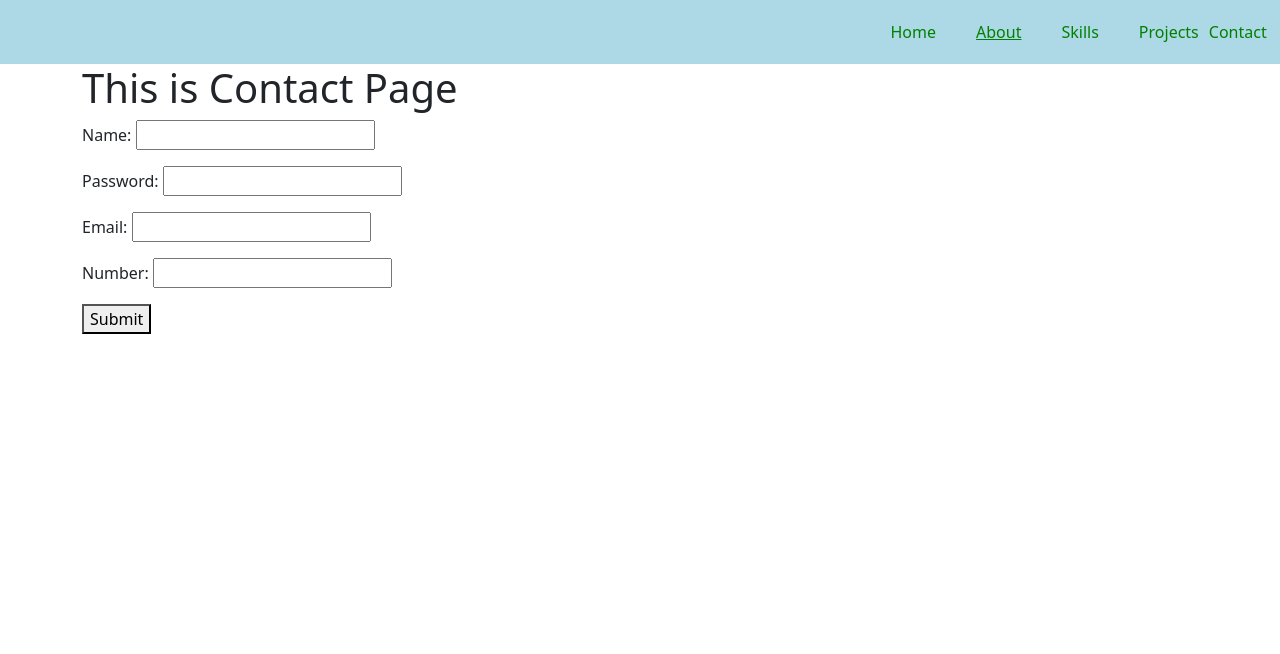
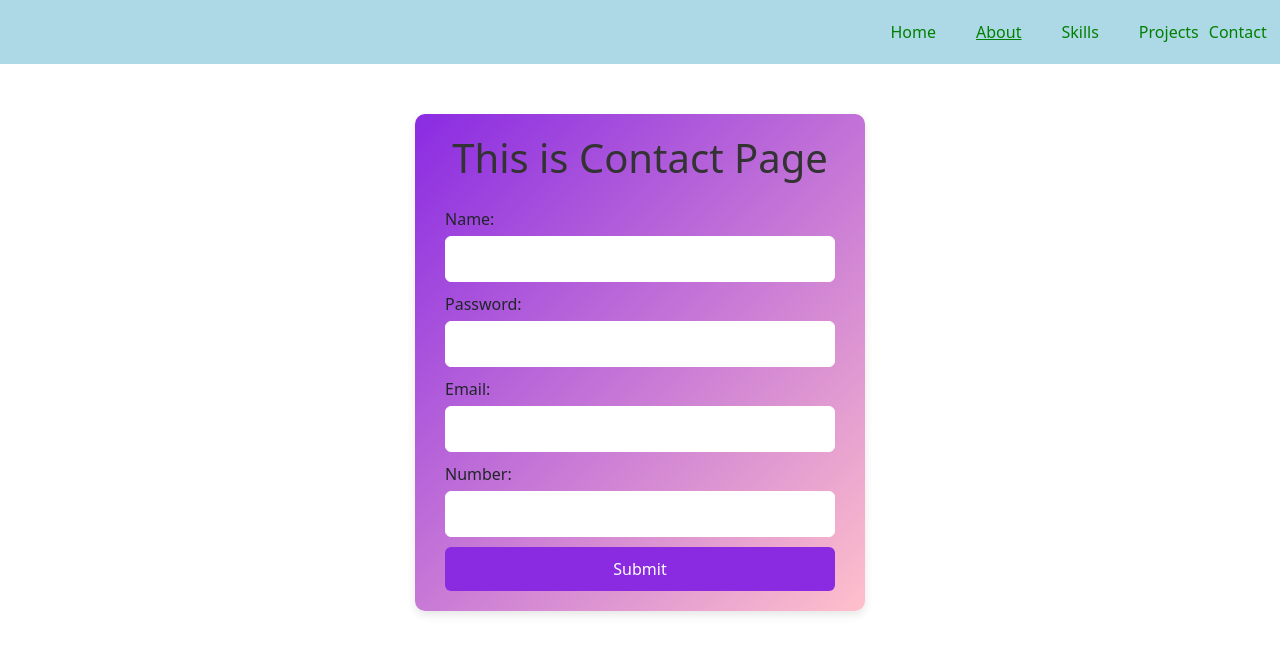
Before and after one commit to KalyaniThurlu/ReactTopics, a React (Vite) app: page /Contact in a window 1280 px wide. Shown: the top 654 px of the page. Built offline with nearby package versions, Linux system fonts and the light colour scheme.

Commit message:
Kalyani Thurlu |09/08/2025

```diff
--- a/src/portpolio/Contact.css
+++ b/src/portpolio/Contact.css
@@ -1,23 +1,60 @@
+
+
+
+
 
 .container {
-  max-width: 500px;
-  margin: auto;
-  padding: 20px;
+  max-width: 450px;
+  margin: 50px auto;
+  background: linear-gradient(135deg,blueviolet,pink);
+  padding: 20px 30px;
+  border-radius: 10px;
+  box-shadow: 0 4px 10px rgba(0, 0, 0, 0.1);
 }
 
-input {
-  width: 100%;
-  padding: 8px;
-  margin-top: 4px;
-  margin-bottom: 8px;
-  border-radius: 5px;
-  border: 1px solid white;
+
+
+h1 {
+  text-align: center;
+  margin-bottom: 25px;
+  color: #333;
 }
 
+
+
+input[type="text"],
+input[type="password"],
+input[type="email"] {
+  width: 100%;
+  padding: 10px;
+  margin-top: 5px;
+  border: 1px solid white;
+  border-radius: 6px;
+  outline: none;
+  transition: border-color 0.3s ease;
+}
+
+input:focus {
+  border-color: #007bff;
+  box-shadow: 0 0 5px rgba(0, 123, 255, 0.3);
+}
+
+/* Error messages */
+p {
+  margin: 5px 0 10px 0;
+  font-size: 1rem;
+}
+
+
+
 .btn {
-  padding: 8px 16px;
-  background-color:blue;
+  background-color:blueviolet;
   color: white;
   border: none;
-  border-radius: 4px;
+  padding: 10px 15px;
+  width: 100%;
+  border-radius: 6px;
+  cursor: pointer;
+  font-size: 1rem;
+  transition: background-color 0.3s ease;
 }
--- a/src/portpolio/Contact.jsx
+++ b/src/portpolio/Contact.jsx
@@ -1,6 +1,6 @@
 
 import { useState } from "react";
-
+import "./Contact.css";
 const Contact = () => {
   const [name, setName] = useState("");
   const [nameError, setNameError] = useState("");
@@ -32,6 +32,7 @@ const Contact = () => {
 
     if (!email.includes("@")) {
       setEmailError("Email must contain '@'");
+
       valid = false;
     }
 
@@ -95,7 +96,7 @@ const Contact = () => {
           <p style={{ color: "red" }}>{mobileNumberError}</p>
         </div>
 
-        <button type="submit">Submit</button>
+        <button type="submit" className="btn">Submit</button>
       </form>
     </div>
   );
```
